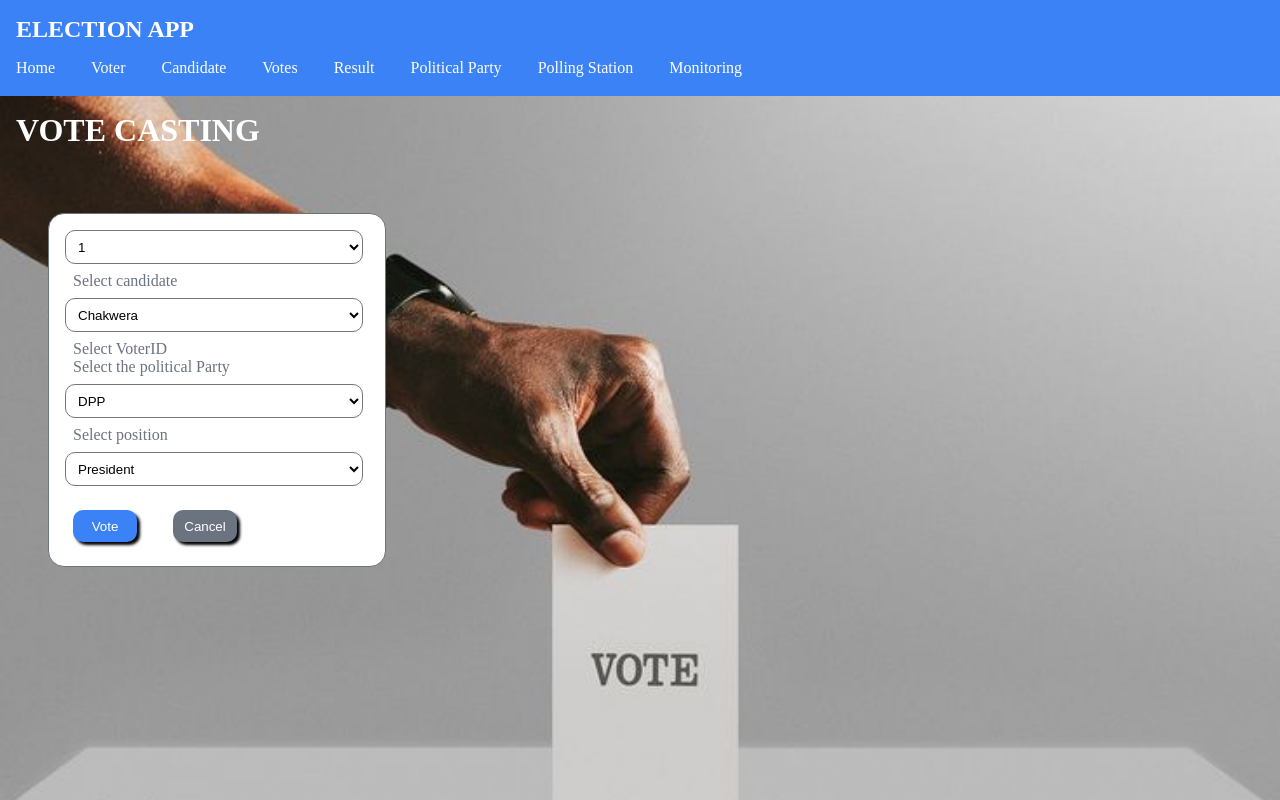
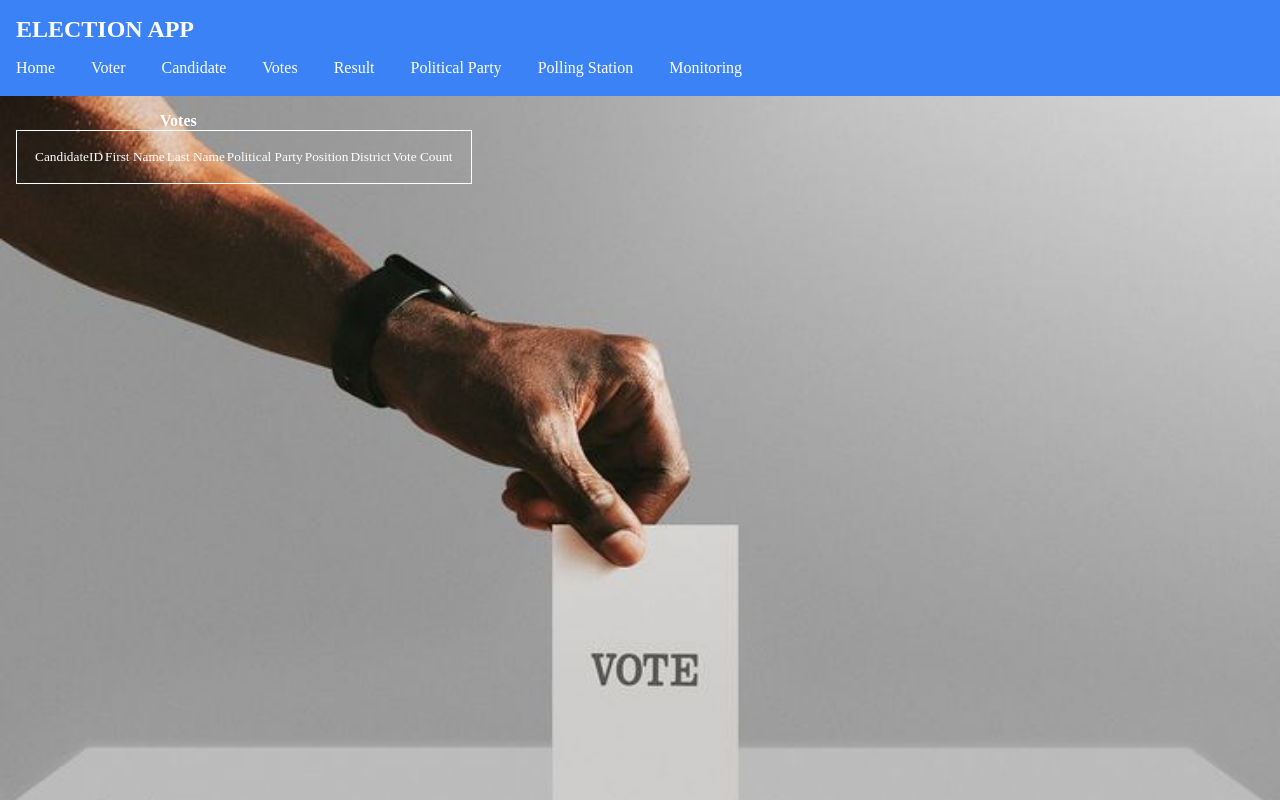
Before and after one commit to lauryn06/Elections_App, a website: page Vote.html in a window 1280 px wide. Drawn offline with Linux system fonts and the light colour scheme.

Commit message:
added tables under votes, voter and candidate

```diff
--- a/Vote.html
+++ b/Vote.html
@@ -21,44 +21,28 @@
         </div>
 
     </nav>
-    <h1>VOTE CASTING</h1>
-    <form action="/Results.html" method="post">
-       <select name="VoterID" id="">
-          <Option>1</Option>
-          <Option>2</Option>
-          <Option>3</Option>
-          <Option>4</Option>
-          <Option>5</Option>
-         </select>
-        <label for="">Select candidate</label>
-         <select name="Candidate" id="">
-            <option value="">Chakwera</option>
-            <option value="">Munthalika</option>
-            <option value="">Banda</option>
-         </select>
-         <label for="">Select VoterID</label>
+      <h4>Votes</h4>
+    <table>
+        <tr>
+            <th class="CID">CandidateID</th>
 
-         <label for="">Select the political Party</label>
-          <select name="Political Party" id="">
-            <option value="">DPP</option>
-            <option value="">MCP</option>
-            <option value="">UTM</option>
-            <option value="">ODYA ZAKE</option>
-            <option value="">PP</option>
-              <option value="">Independent</option>
-           </select>
+        <th class="FName">First Name</th>
 
-         <label for="">Select position</label>
-      <select name="Position" id="">
-            <option value="">President</option>
-            <option value="">MP</option>
-            <option value="">Chancellor</option>
-           </select>
-            <div class="VoterButton">
-           <button type="submit">Vote</button>
-           <button type="reset" id="cancel">Cancel</button>
-           </div>
-    </form>
+        <th class="LName">Last Name</th>
+
+        <th class="PP">Political Party</th>
+
+        <th class="Position">Position</th>
+
+        <th class="District">District</th>
+
+        <th>Vote Count</th>
+        </tr>
+
+
+
+    </table>
+
     <script src="script.js"></script>
 </body>
 </html>
```
Also changed, not shown: Results.html (+0 -58 lines), candidate.html (+14 -0 lines), voter.html (+20 -18 lines).
